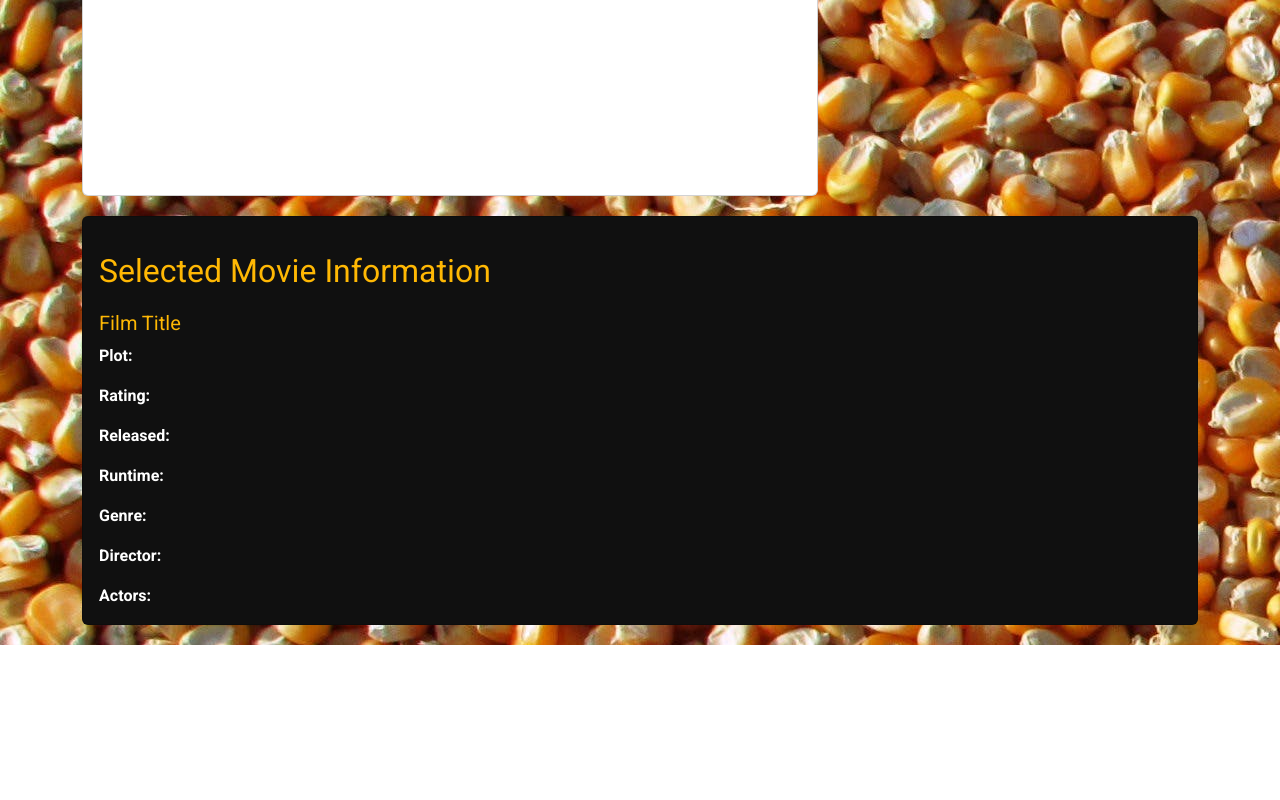
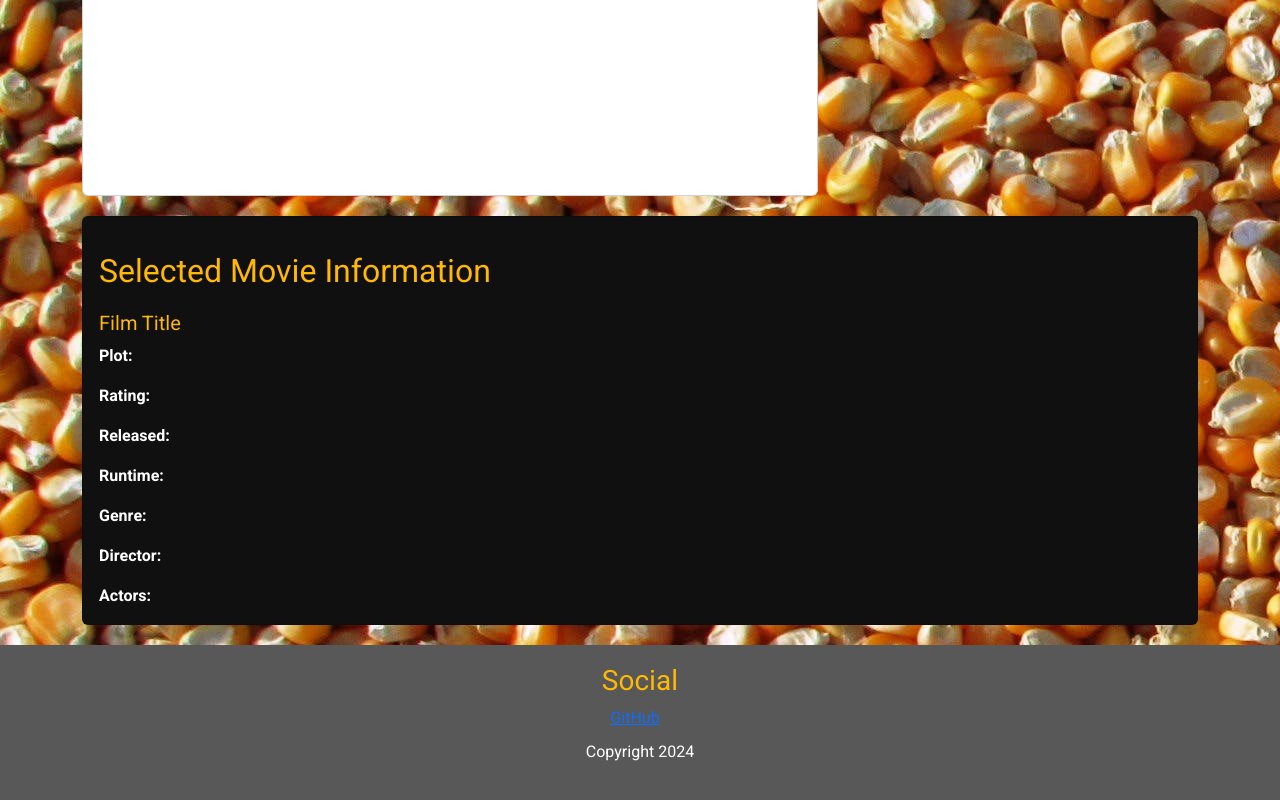
Before and after one commit to c-woolrych/Book-Review, a plain HTML site: page index.html in a window 1280 px wide. Shown: the part 688-1488 px from the top of the page. Before the commit the page ends 1333 px from the top, so only its background shows below. Drawn offline with nearby package versions, Linux system fonts and the light colour scheme.

Commit message:
started footer section

```diff
--- a/filmreview.css
+++ b/filmreview.css
@@ -211,6 +211,57 @@ margin-top: 20px;
   text-decoration: none;
 }
 
+/* FOOTER */
+.footer-section {
+  background-color: rgb(88, 88, 88);
+  color: #fff;
+  padding: 20px;
+  text-align: center;
+}
+
+#footer section {
+  max-width: 600px; /* Adjust the max-width to your preference */
+  margin: 0 auto; /* Center the section within the footer */
+}
+
+h3 {
+  color: var(--popcorn-color); /* Set the color for the heading */
+  display: flex;
+  align-items: center;
+  justify-content: center;
+}
+
+.copyright-text {
+  margin: 10px;
+}
+ul.icons {
+  list-style: none; /* Remove default list styling */
+  padding: 0;
+}
+
+ul.icons li {
+  display: inline-block; /* Display list items horizontally */
+  margin-right: 10px; /* Adjust the spacing between icons */
+}
+
+a.icon {
+  display: flex;
+  align-items: center;
+  justify-content: center;
+  text-decoration: none;
+  display: inline-block;
+  padding: 5px;
+  border-radius: 10%; /* Create rounded icons */
+  background-color: #fff; /* Set the background color for icons */
+  color: #333; /* Set the color for the icon */
+}
+
+/* Adjust styles for the GitHub icon */
+a.icon.fa-github {
+  background-color: #333; /* Set a specific background color for GitHub icon */
+  color: #fff; /* Set the color for the GitHub icon */
+}
+
 /* MEDIA QUERIES */
 
 /* Mobile */
--- a/index.html
+++ b/index.html
@@ -111,7 +111,17 @@
     </div>
   </div>
 </div>
-
+<div class="footer-section">
+  <footer id="footer">
+    <section>
+      <h3>Social</h3>
+      <ul class="icons alt">
+        <li><a href="https://github.com/c-woolrych/Film-Review"><span class="label">GitHub</span></a></li>
+        <p class="copyright-text">Copyright 2024</p>
+      </ul>
+    </section>
+  </footer>
+</div>
 
   <script src="https://code.jquery.com/jquery-3.6.0.min.js"></script>
   <script src="filmreview.js"></script>
```
